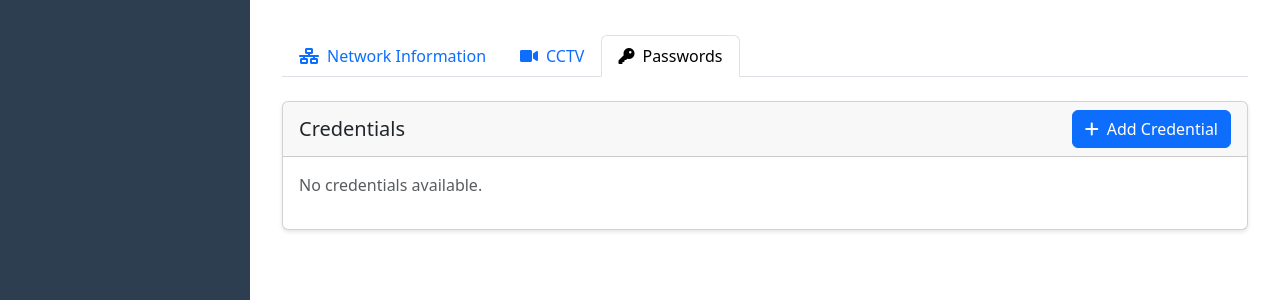
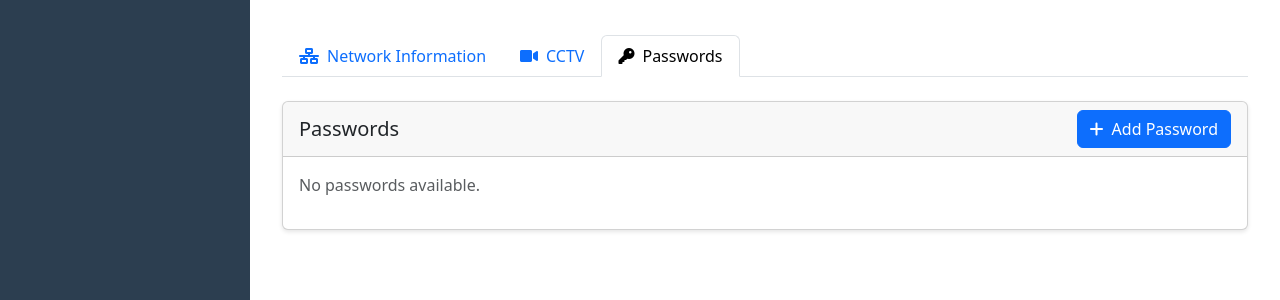
Before and after one commit to jbake1990/it_thing, a Flask app: page /customer/1 in a window 1280 px wide, after a click on "Passwords". Shown: the part 334-634 px from the top of the page. Run offline with Flask 3, Linux system fonts and the light colour scheme; a user stored in the database is signed in.

Commit message:
Updated text from 'credential(s)' to 'password(s)' in the passwords tab

```diff
--- a/templates/customer_details.html
+++ b/templates/customer_details.html
@@ -231,9 +231,9 @@
         <div class="tab-pane fade" id="credentials" role="tabpanel">
             <div class="card">
                 <div class="card-header d-flex justify-content-between align-items-center">
-                    <h5 class="card-title mb-0">Credentials</h5>
+                    <h5 class="card-title mb-0">Passwords</h5>
                     <a href="{{ url_for('add_credential', customer_id=customer.id) }}" class="btn btn-primary">
-                        <i class="fas fa-plus me-2"></i>Add Credential
+                        <i class="fas fa-plus me-2"></i>Add Password
                     </a>
                 </div>
                 <div class="card-body">
@@ -283,7 +283,7 @@
                         </table>
                     </div>
                     {% else %}
-                    <p class="text-muted">No credentials available.</p>
+                    <p class="text-muted">No passwords available.</p>
                     {% endif %}
                 </div>
             </div>
```
